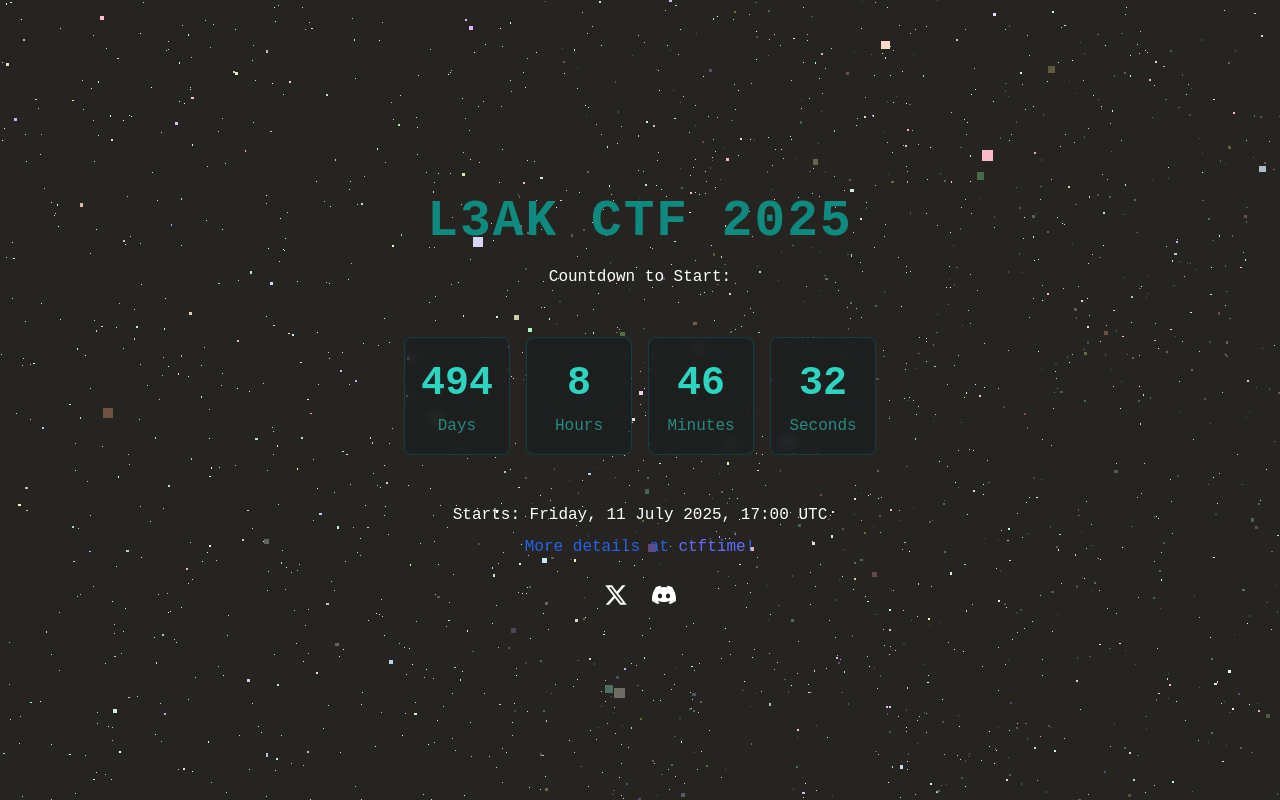
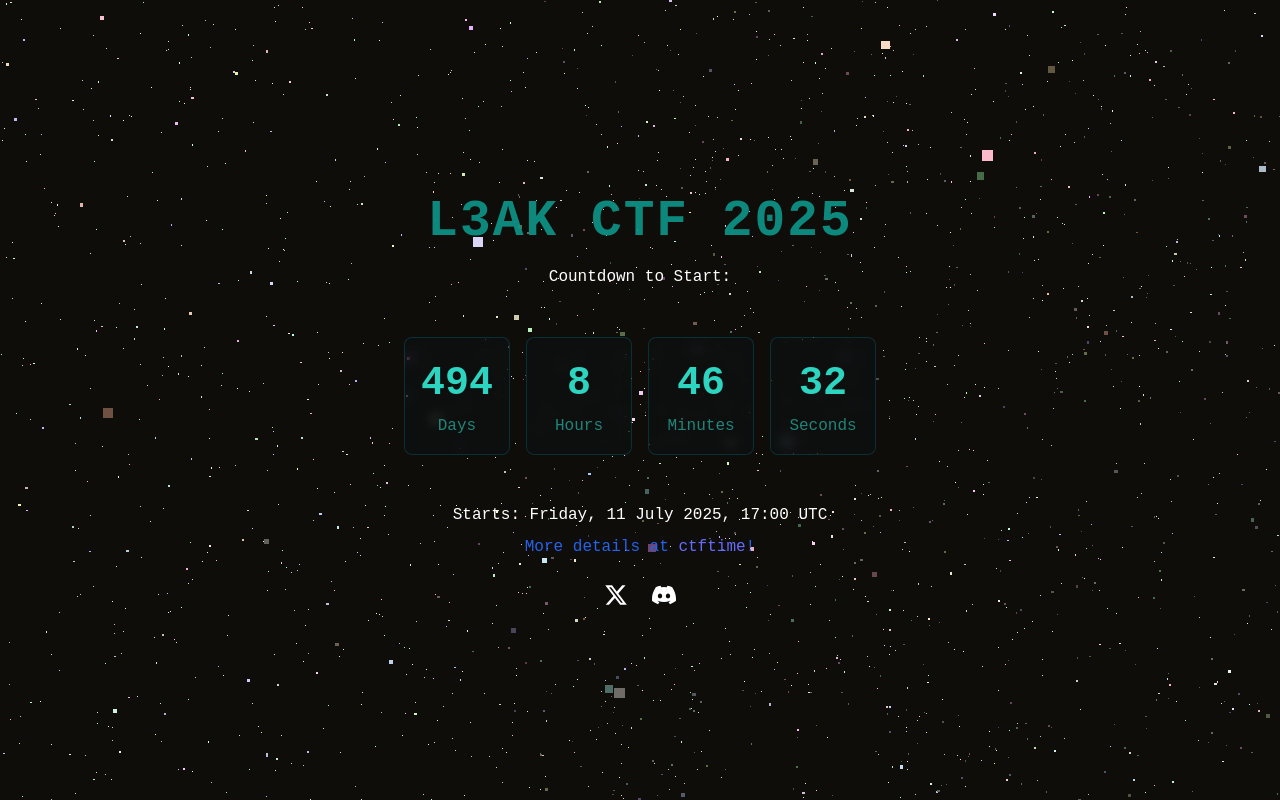
Before and after one commit to L3AK-TEAM/ctf-website, a Preact app: page / in a window 1280 px wide. Built offline with nearby package versions, Linux system fonts and the light colour scheme; a web font is replaced by a local one.

Commit message:
fix: minor css update

```diff
--- a/src/index.css
+++ b/src/index.css
@@ -9,6 +9,7 @@
     font-style: normal;
     line-height: 1.5;
     font-weight: 400;
+    background-color: #1a1a1a;
 
     color-scheme: light dark;
     color: rgba(255, 255, 255, 1);
```
